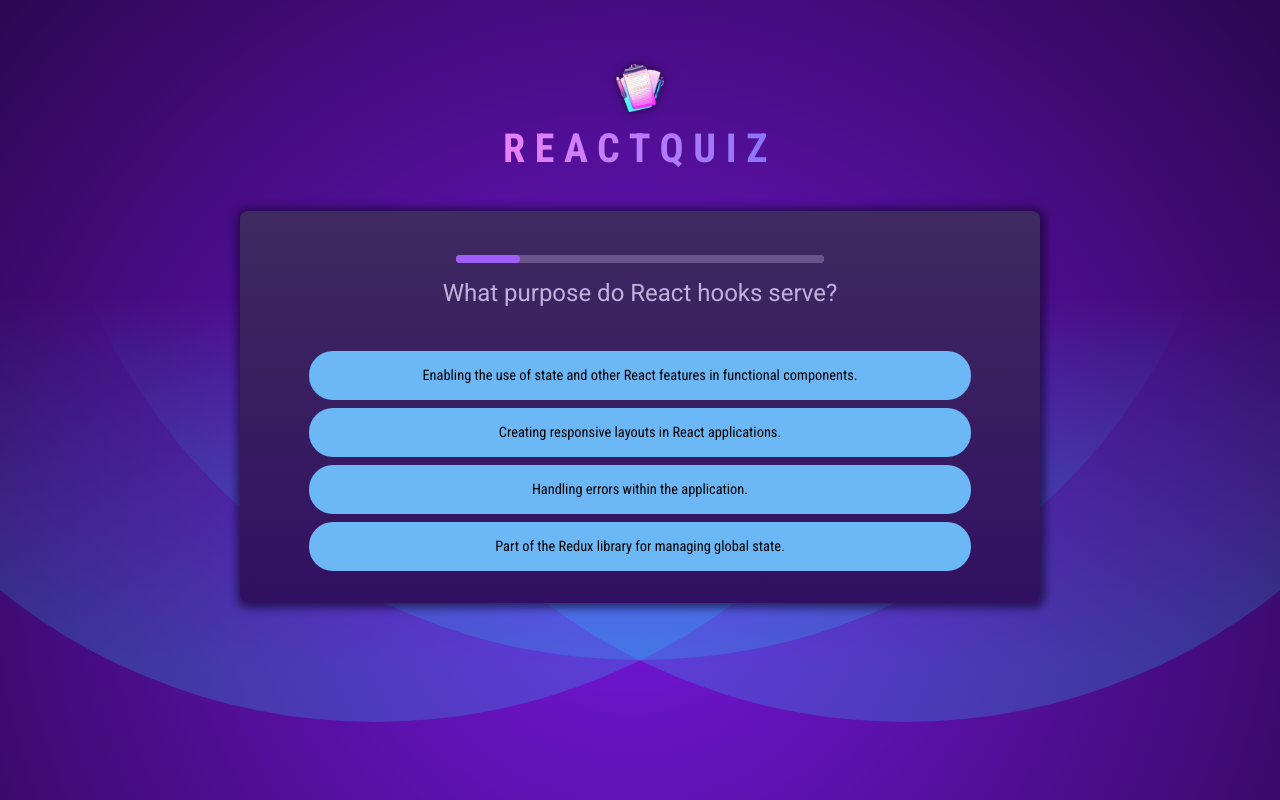
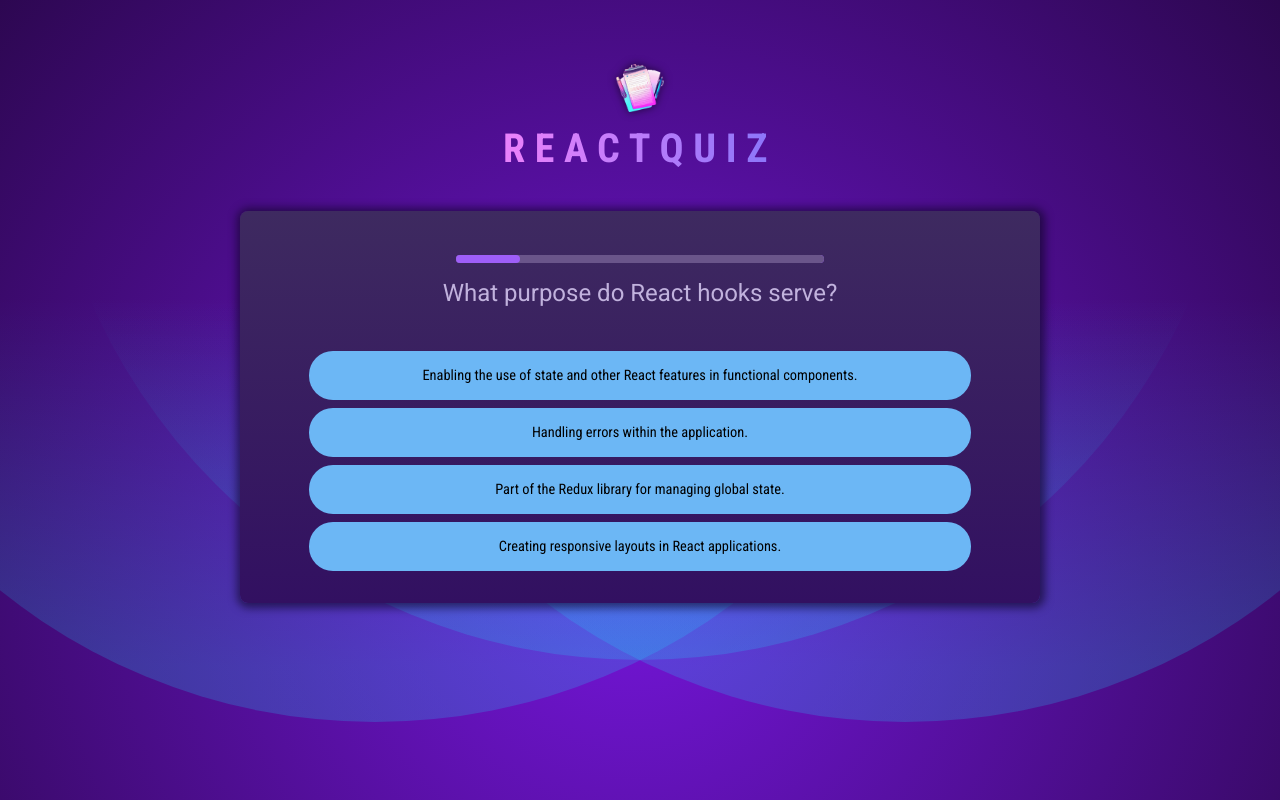
Before and after one commit to nilssonfilip1996/react-quiz-app, a React (Vite) app: page / in a window 1280 px wide. Built offline with nearby package versions, Linux system fonts and the light colour scheme.

Commit message:
Now able to show if the user answered correctly. Resetting user selection after every question.

```diff
--- a/src/components/quiz/Answers.jsx
+++ b/src/components/quiz/Answers.jsx
@@ -1,14 +1,25 @@
-import { useEffect } from "react";
+import { useEffect, useState } from "react";
 
 export default function Answers({answers, onAnswer, answeredCorrect}) {
+    const [selectedAnswer, setSelectedAnswer] = useState(null);
+
+    useEffect(() => {
+        setSelectedAnswer(null);        //Reset the selected answer from the previous question.
+    }, [answers]);
 
     let correctAnswerClass;
     if(answeredCorrect==="true"){
         correctAnswerClass="correct";
     } else if(answeredCorrect==="false"){
-        correctAnswerClass="false";
+        correctAnswerClass="wrong";
     } else{
         correctAnswerClass="";
+    }
+
+    function handleAnswer(answer, e){
+        e.currentTarget.blur();   // remove focus from this button
+        setSelectedAnswer(answer);
+        onAnswer(answer);
     }
 
     return (
@@ -16,7 +27,7 @@ export default function Answers({answers, onAnswer, answeredCorrect}) {
             <ul id="answers">
                 {answers.map((answer, index) => (
                     <li key={index} className="answer">
-                        <button className={index===0?correctAnswerClass:""} onClick={() => onAnswer(answer)}>
+                        <button className={answer===selectedAnswer?correctAnswerClass:""} onClick={(e) => handleAnswer(answer, e)}>
                             {answer}
                         </button>
                     </li>
--- a/src/components/quiz/Question.jsx
+++ b/src/components/quiz/Question.jsx
@@ -3,23 +3,41 @@ import Answers from "./Answers";
 import QuestionTimer from "./QuestionTimer";
 
 
+function shuffle(array) {
+  let shuffled = array.slice(); // copy to avoid mutating original
+  for (let i = shuffled.length - 1; i > 0; i--) {
+    const j = Math.floor(Math.random() * (i + 1)); // pick random index [0, i]
+    [shuffled[i], shuffled[j]] = [shuffled[j], shuffled[i]]; // swap
+  }
+  return shuffled;
+}
+
 
 export default function Question({ question, onLockInAnswer, initialTimer }) {
-  const [questionTime, setQuestionTime] = useState(initialTimer);
+  const [questionTime, setQuestionTime] = useState(()=> {
+    console.log("State reset.");
+    return initialTimer;
+  });
   const [answeredCorrect, setAnsweredCorrect] = useState(null);
+  const [scrambledAnswers, setScrambledAnswers] = useState(shuffle(question.answers))
 
   useEffect(() => {
     console.log("Timer set");
+    setScrambledAnswers(shuffle(question.answers))
     const timer = setTimeout(() => {
       onLockInAnswer(null);
     }, questionTime);
     return () => {
       console.log("Cleaning up timer.");
+      setAnsweredCorrect("");
+      setQuestionTime(initialTimer);
       clearTimeout(timer);
     };
   }, [question, questionTime]);
 
   function verifyAnswer(answer) {
+    console.log(answer === question.answers[0]);
+
     setAnsweredCorrect(answer === question.answers[0] ? "true" : "false");
 
   }
@@ -30,7 +48,7 @@ export default function Question({ question, onLockInAnswer, initialTimer }) {
       <div id="question">
         <QuestionTimer timer={questionTime} questionId={question.id}/>
         <h2>{question.text}</h2>
-        <Answers answers={question.answers} onAnswer={verifyAnswer} correctAnswerColorCLass={answeredCorrect}/>
+        <Answers answers={scrambledAnswers} onAnswer={verifyAnswer} answeredCorrect={answeredCorrect} questionId={question.id}/>
       </div>
     </>
   );
--- a/src/components/quiz/Quiz.jsx
+++ b/src/components/quiz/Quiz.jsx
@@ -10,7 +10,7 @@ export default function Quiz() {
     }
 
     var currentQuestionIndex = selectedAnswers.length;
-    //console.log(selectedAnswers);
+    console.log(selectedAnswers);
 
     var isQuizActive = currentQuestionIndex < questions.length ? true : false;
 
```
